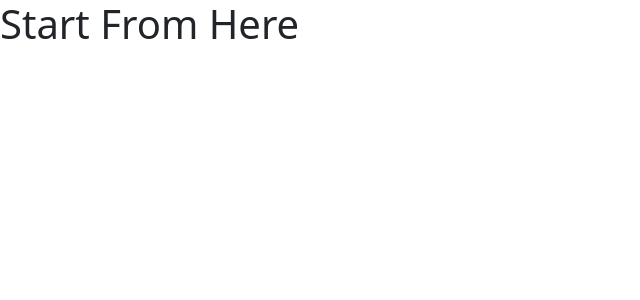
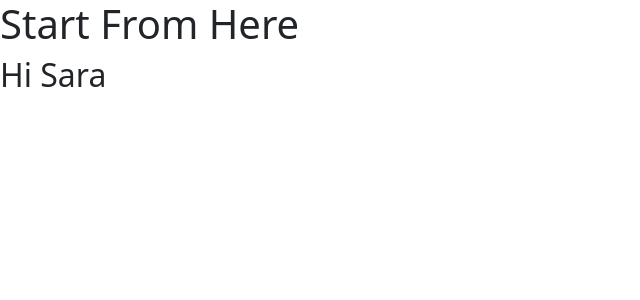
Before and after one commit to AmrNouh/E-CommerceProject, an Angular app: page / in a window 1280 px wide. Shown: the top 300 px of the page, without its empty margins (0-640 px from the left). Built offline with nearby package versions, Linux system fonts and the light colour scheme.

Commit message:
Add new File

```diff
--- a/src/app/app.component.html
+++ b/src/app/app.component.html
@@ -1 +1,3 @@
 <h1>Start From Here</h1>
+<!-- my component -->
+<h2>Hi Sara</h2>
```
Also changed, not shown: src/app/Components/sara.txt (added).
